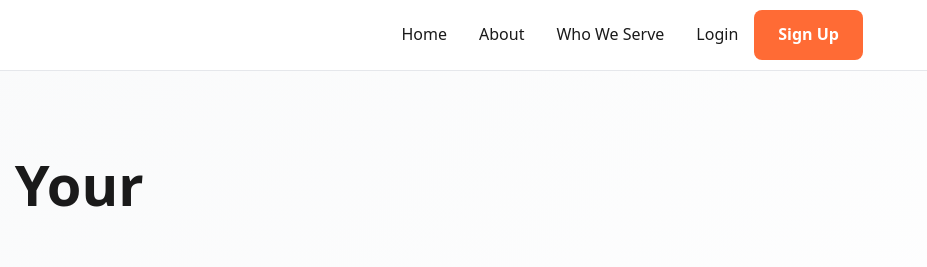
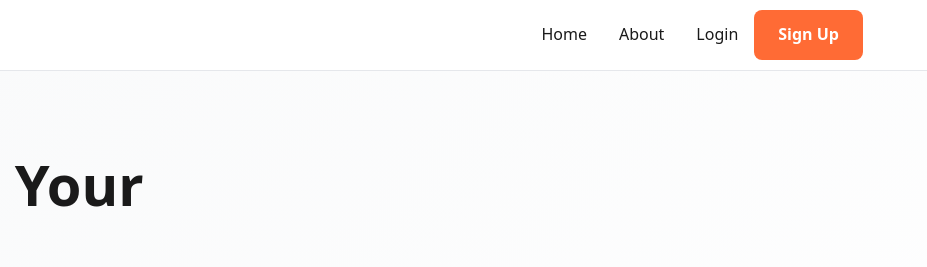
Before and after one commit to csundayivy/SDEV153, a plain HTML site: page index.html in a window 1280 px wide. Shown: the top 267 px of the page, 353-1280 px from the left. Drawn offline with nearby package versions, Linux system fonts and the light colour scheme.

Commit message:
Update index.html

```diff
--- a/index.html
+++ b/index.html
@@ -22,7 +22,6 @@
             <div class="nav-menu" id="navMenu">
                 <a href="#home" class="nav-link">Home</a>
                 <a href="about.html" class="nav-link">About</a>
-                <a href="who-we-serve.html" class="nav-link">Who We Serve</a>
                 <div class="nav-auth">
                     <a href="login.html" class="nav-link">Login</a>
                     <a href="signup.html" class="btn btn-primary">Sign Up</a>
@@ -248,7 +247,6 @@
                     <h4>Company</h4>
                     <ul class="footer-links">
                         <li><a href="about.html">About</a></li>
-                        <li><a href="who-we-serve.html">Who We Serve</a></li>
                     </ul>
                 </div>
 
```
